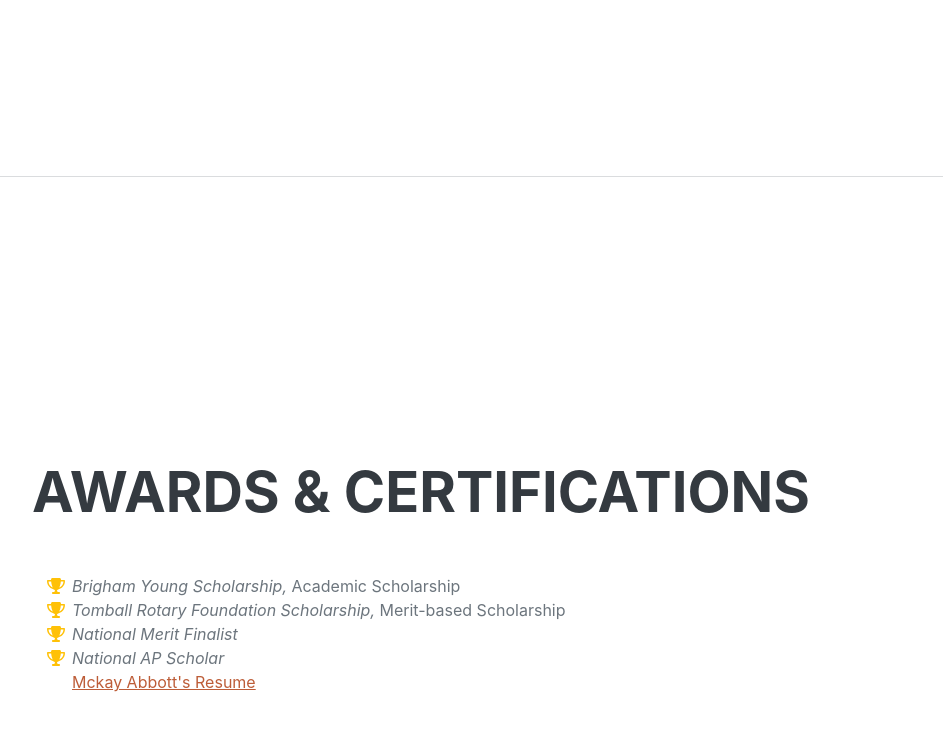
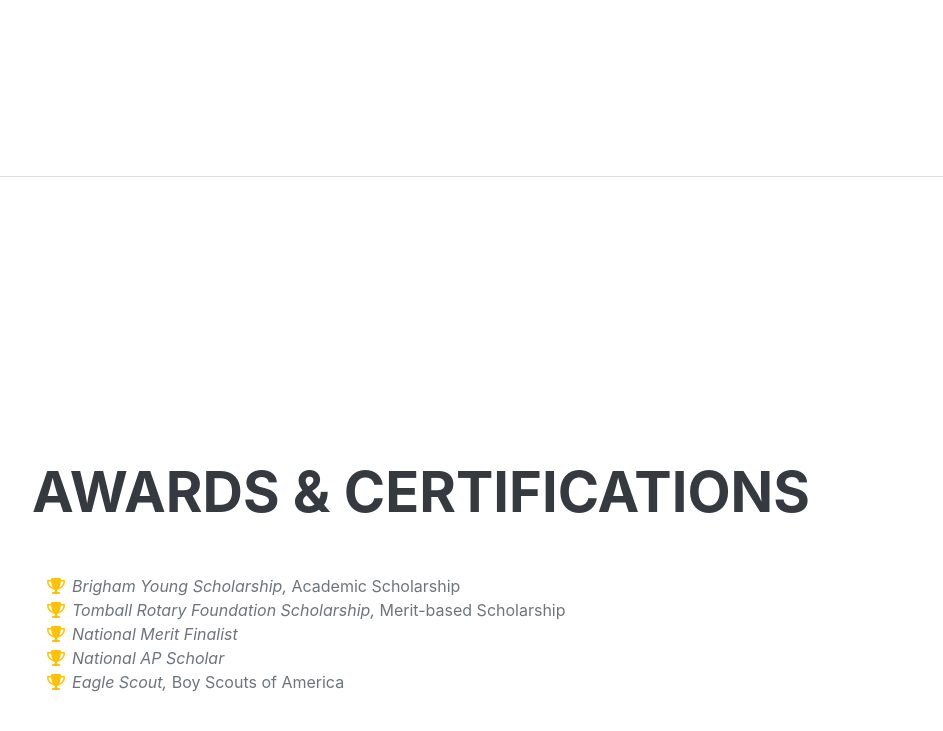
Before and after one commit to mckayabbott/IS-201-Project, a plain HTML site: page index.html in a window 1280 px wide. Shown: the part 3965-4696 px from the top of the page, without its empty margins (288-1231 px from the left). Drawn offline with nearby package versions, Linux system fonts and the light colour scheme; a web font is replaced by a local one.

Commit message:
Update index.html

```diff
--- a/index.html
+++ b/index.html
@@ -210,7 +210,8 @@
                             <span style="font-style: italic;">National AP Scholar</span>
                         </li>
                         <li>
-                            <a href="html/travel.html" id="top">Mckay Abbott's Resume</a>
+                            <span class="fa-li"><i class="fas fa-trophy text-warning"></i></span>
+                            <span style="font-style: italic;">Eagle Scout, </span>Boy Scouts of America
                         </li>
                     </ul>
                 </div>
```
